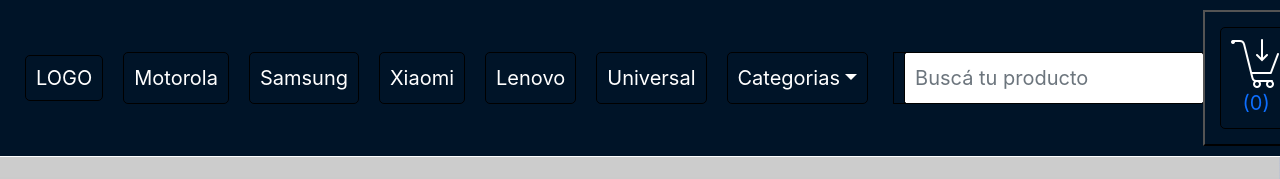
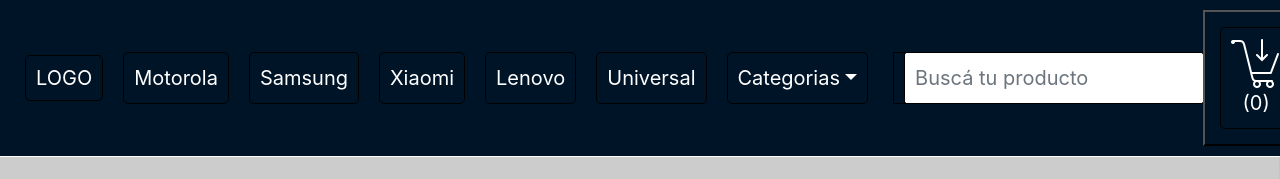
Before and after one commit to Caza20/proyecto-react, a React (Create React App) app: page / in a window 1280 px wide. Shown: the top 179 px of the page. Built offline with nearby package versions, Linux system fonts and the light colour scheme.

Commit message:
Version 1.0 lista

```diff
--- a/src/components/botonCarrito/botonCarrito.jsx
+++ b/src/components/botonCarrito/botonCarrito.jsx
@@ -11,7 +11,7 @@
 
         <>
         <button className="bg-carrito">
-            <Link className="nav-link" id="navsec"to={`/carrito`}>
+            <Link className="nav-link text-white" id="navsec"to={`/carrito`}>
                 <img className="imagenes" src="images/carrito.png" alt="carrito"/>
                 (<span>{getItemQuantity()}</span>)
             </Link>
```
